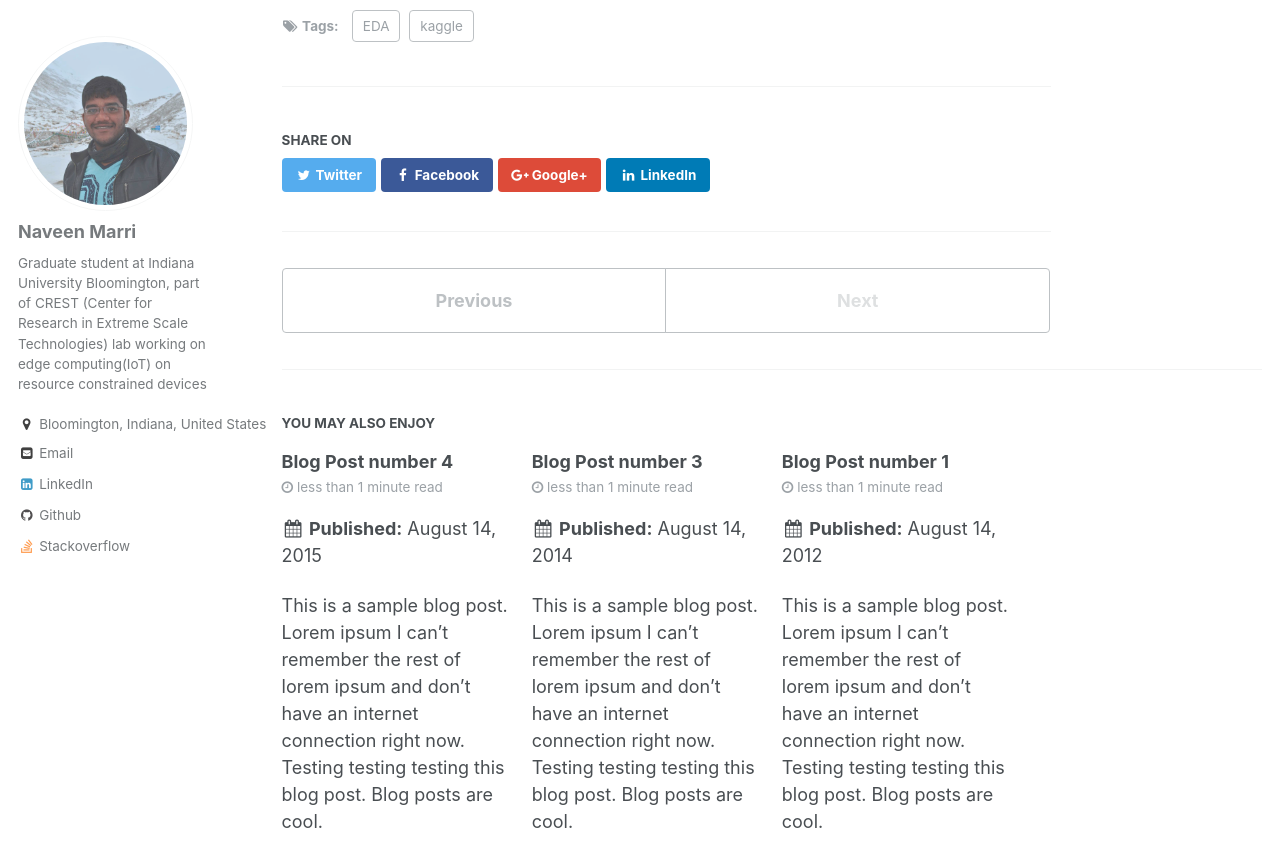
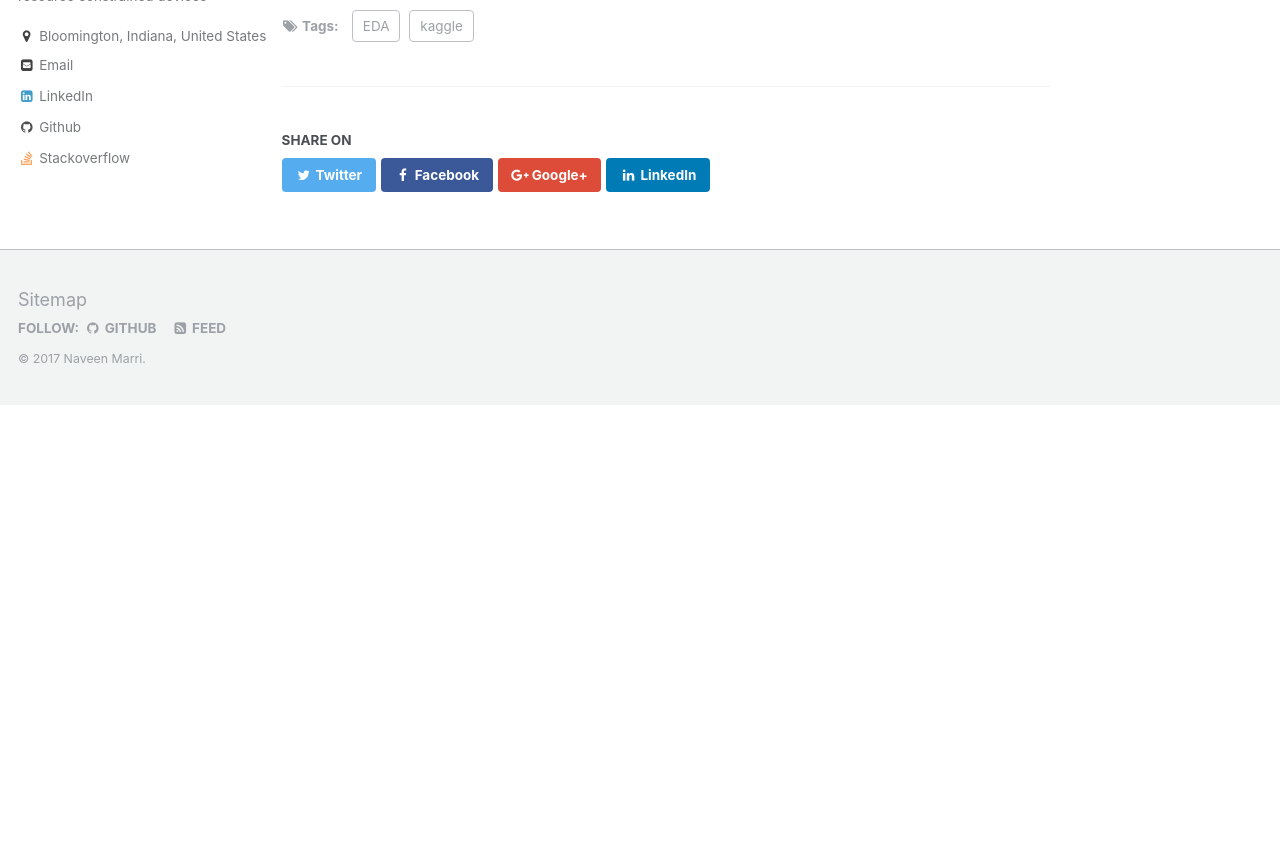
Before and after one commit to naveenkumarmarri/naveen.github.io, a Jekyll site: the page built from _posts/2017-12-15-post.md, in a window 1280 px wide and 900 px high, scrolled down 2902 px. Shown: the top 867 px of the window. Built offline with Jekyll 4.4.1, drawn with Linux system fonts in a browser that asks for light colours; after the commit the page ends 3307 px from its top, so only the background shows below that.

Commit message:
removed few blog posts

```diff
--- a/_posts/2012-08-14-blog-post-1.md
+++ /dev/null
@@ -1,20 +0,0 @@
----
-title: 'Blog Post number 1'
-date: 2012-08-14
-permalink: /posts/2012/08/blog-post-1/
-tags:
-  - cool posts
-  - category1
-  - category2
----
-
-This is a sample blog post. Lorem ipsum I can't remember the rest of lorem ipsum and don't have an internet connection right now. Testing testing testing this blog post. Blog posts are cool.
-
-Headings are cool
-======
-
-You can have many headings
-======
-
-Aren't headings cool?
-------
--- a/_posts/2014-08-14-blog-post-3.md
+++ /dev/null
@@ -1,20 +0,0 @@
----
-title: 'Blog Post number 3'
-date: 2014-08-14
-permalink: /posts/2014/08/blog-post-3/
-tags:
-  - cool posts
-  - category1
-  - category2
----
-
-This is a sample blog post. Lorem ipsum I can't remember the rest of lorem ipsum and don't have an internet connection right now. Testing testing testing this blog post. Blog posts are cool.
-
-Headings are cool
-======
-
-You can have many headings
-======
-
-Aren't headings cool?
-------
--- a/_posts/2015-08-14-blog-post-4.md
+++ /dev/null
@@ -1,20 +0,0 @@
----
-title: 'Blog Post number 4'
-date: 2015-08-14
-permalink: /posts/2012/08/blog-post-4/
-tags:
-  - cool posts
-  - category1
-  - category2
----
-
-This is a sample blog post. Lorem ipsum I can't remember the rest of lorem ipsum and don't have an internet connection right now. Testing testing testing this blog post. Blog posts are cool.
-
-Headings are cool
-======
-
-You can have many headings
-======
-
-Aren't headings cool?
-------
```
Also changed, not shown: _posts/2017-12-15-post.md (+1 -1 lines).
